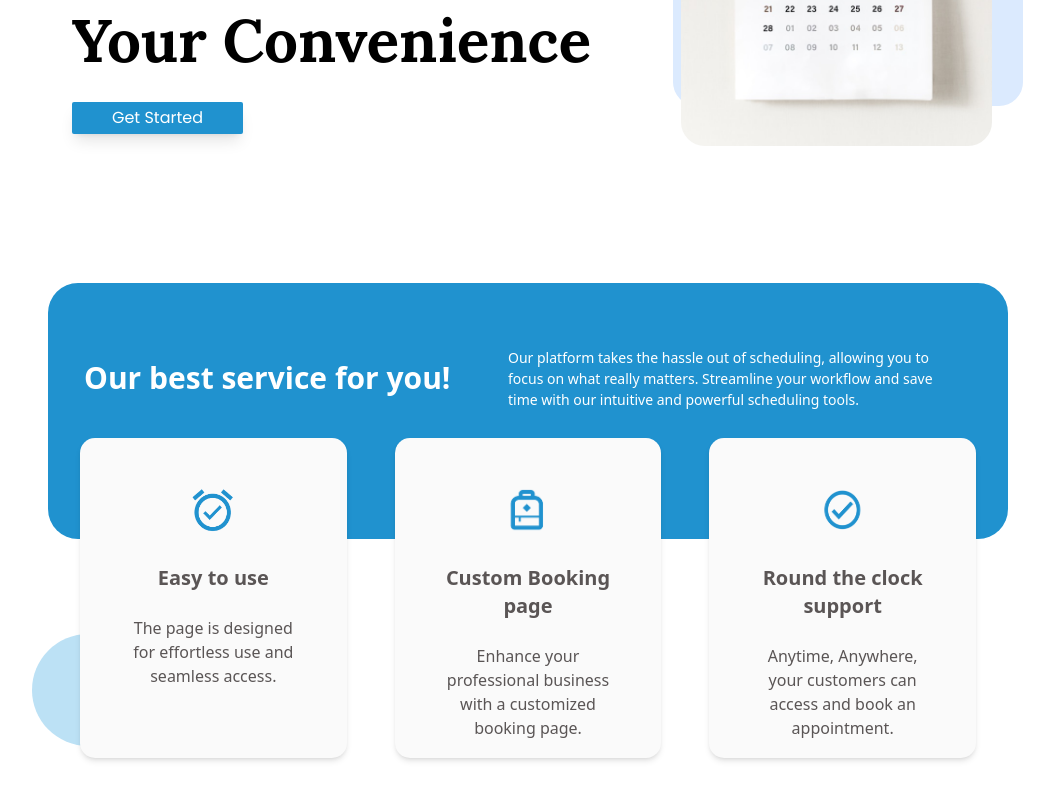
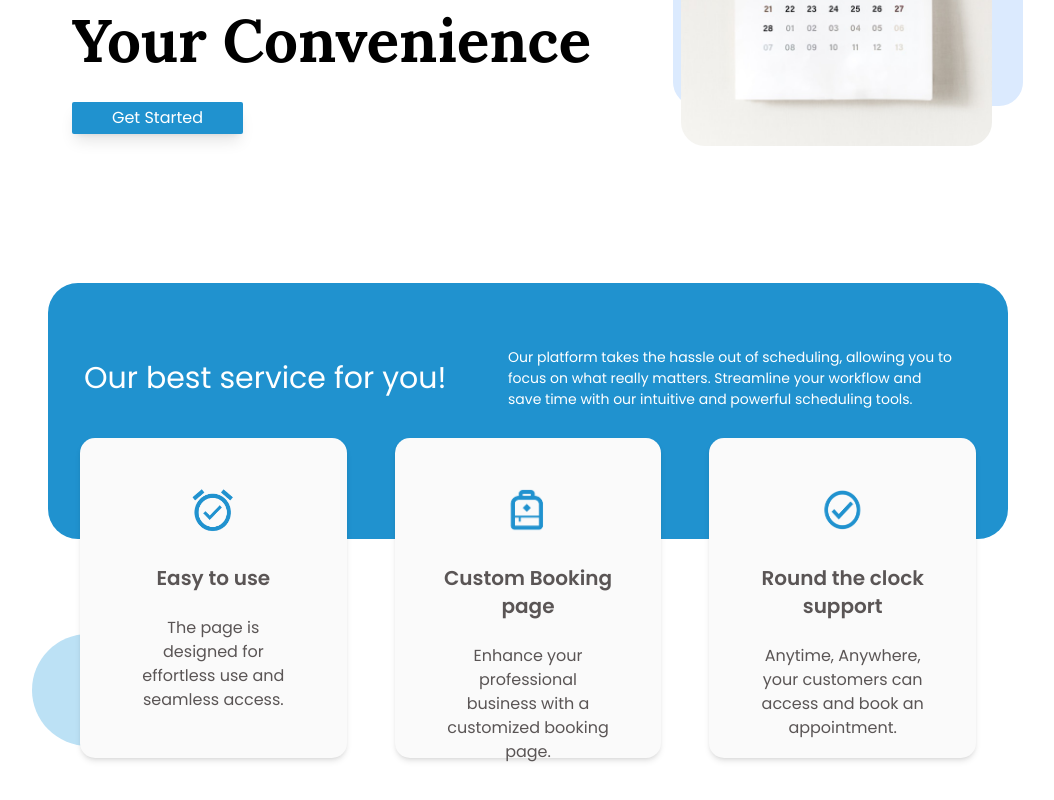
Before and after one commit to itskidus02/BackosSecond, a React (Vite) app: page / in a window 1280 px wide. Shown: the part 420-1220 px from the top of the page, without its empty margins (112-1166 px from the left). Built offline with nearby package versions, Linux system fonts and the light colour scheme.

Commit message:
services font done

```diff
--- a/src/components/Service.jsx
+++ b/src/components/Service.jsx
@@ -19,10 +19,10 @@ const Service = () => {
 
         <div className="relative z-10 container mx-auto px-4">
           <div className="flex lg:flex-row flex-col justify-between items-center mb-8">
-            <h2 className="lg:text-3xl text-[20px] font-bold ml-5 text-white">
+            <h2 className="lg:text-3xl text-[20px] font-poppins font- ml-5 text-white">
               Our best service for you!
             </h2>
-            <p className="text-white text-[14px] mr-9 text-left max-w-md">
+            <p className="text-white text-[14px] font-poppins mr-9 text-left max-w-md">
               Our platform takes the hassle out of scheduling, allowing you to
               focus on what really matters. Streamline your workflow and save
               time with our intuitive and powerful scheduling tools.
@@ -33,10 +33,10 @@ const Service = () => {
               <div className="flex items-center justify-center text-4xl text-center mb-2">
                 <img src={alarm} className="w-[55px] h-[50px] text-center" />
               </div>
-              <h3 className="text-xl font-semibold text-[#5A5555] mb-6 mt-7">
+              <h3 className="text-xl font-semibold font-poppins text-[#5A5555] mb-6 mt-7">
                 Easy to use
               </h3>
-              <p className="lg:text-[16px] text-[10px] text-[#5A5555]">
+              <p className="lg:text-[16px] font-poppins text-[10px] text-[#5A5555]">
                 The page is designed for effortless use and seamless access.
               </p>
             </div>
@@ -44,10 +44,10 @@ const Service = () => {
               <div className="flex items-center justify-center text-4xl mb-2">
                 <img src={bag} className="w-[55px] h-[50px] text-center" />
               </div>
-              <h3 className="text-xl font-semibold mb-6 mt-7 text-[#5A5555]">
+              <h3 className="text-xl font-poppins font-semibold mb-6 mt-7 text-[#5A5555]">
                 Custom Booking page
               </h3>
-              <p className="lg:text-[16px] text-[10px] text-[#5A5555]">
+              <p className="lg:text-[16px] font-poppins text-[10px] text-[#5A5555]">
                 Enhance your professional business with a customized booking
                 page.
               </p>
@@ -56,10 +56,10 @@ const Service = () => {
               <div className="flex items-center justify-center text-4xl mb-2">
                 <img src={tick} className="w-[55px] h-[50px] text-center" />
               </div>
-              <h3 className="text-xl font-semibold mb-6 mt-7 text-[#5A5555]">
+              <h3 className="text-xl font-poppins font-semibold mb-6 mt-7 text-[#5A5555]">
                 Round the clock support
               </h3>
-              <p className="lg:text-[16px] text-[10px] text-[#5A5555]">
+              <p className="lg:text-[16px] font-poppins text-[10px] text-[#5A5555]">
                 Anytime, Anywhere, your customers can access and book an
                 appointment.
               </p>
```
